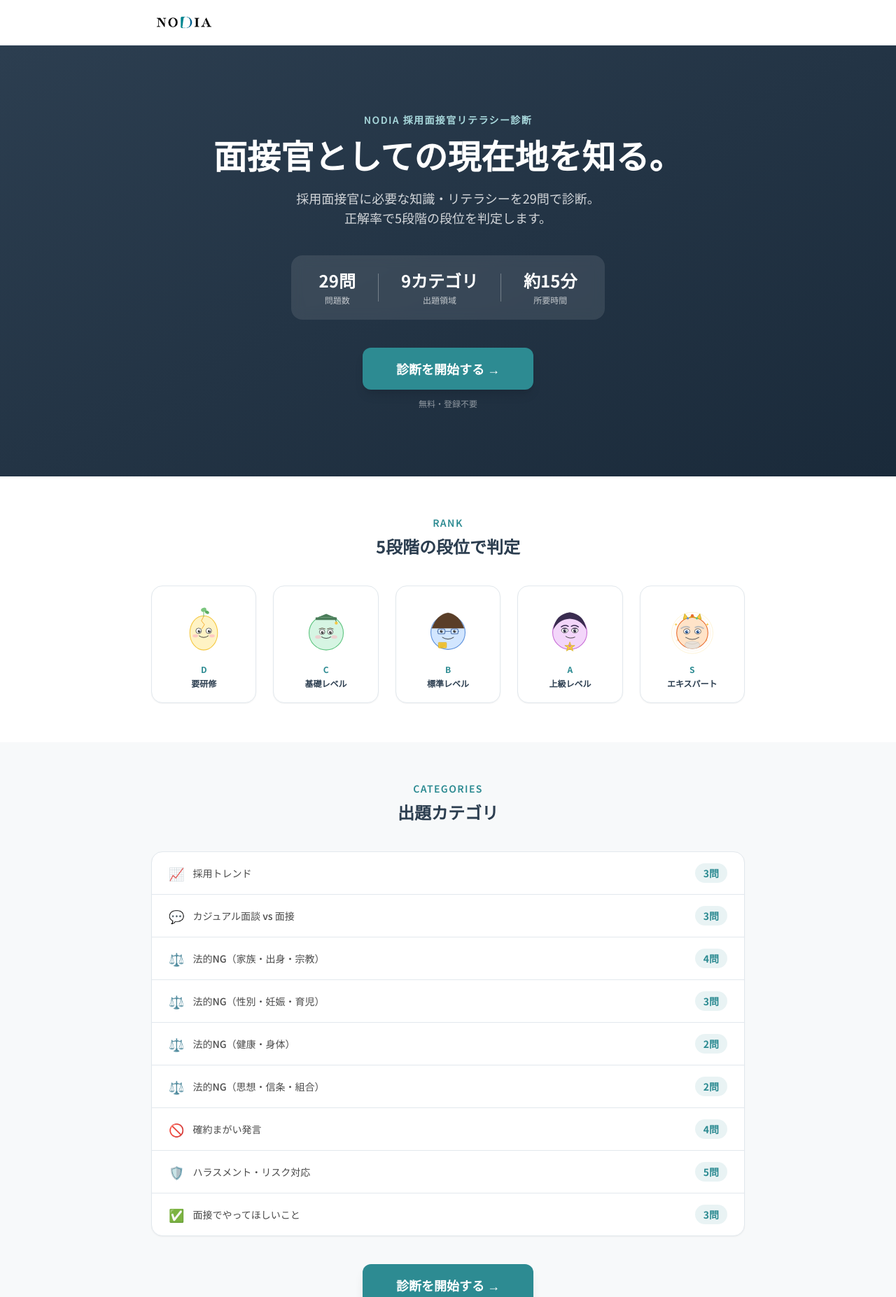
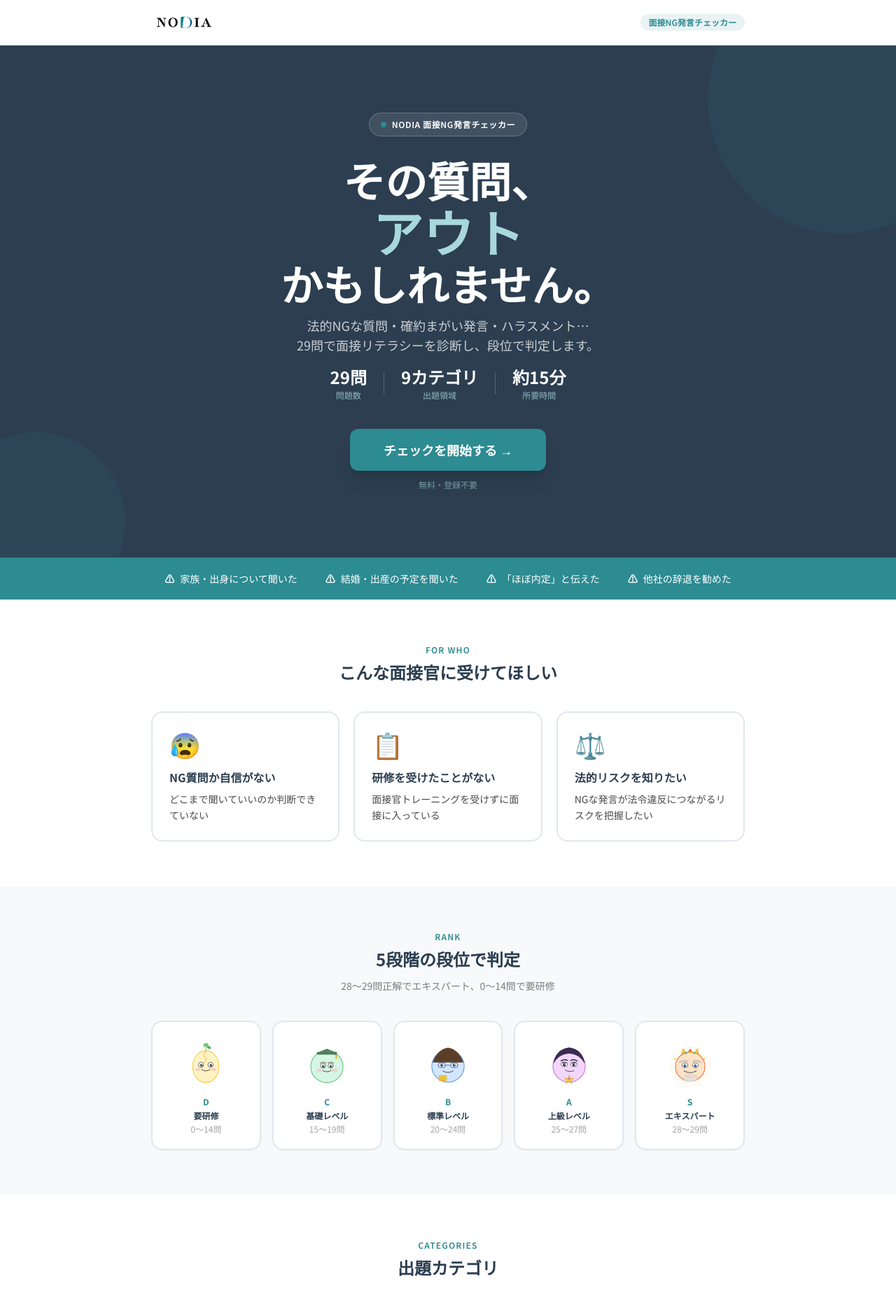
Before and after one commit to kojikobayashi-8931/interviewer-literacy-test, a Next.js app: page / in a window 1280 px wide. Shown: the top 1854 px of the page at 70% size. Built offline with nearby package versions, Linux system fonts and the light colour scheme.

Commit message:
Add files via upload

```diff
--- a/src/app/api/og/route.tsx
+++ b/src/app/api/og/route.tsx
@@ -35,7 +35,7 @@ export async function GET(req: NextRequest) {
             fontWeight: "600",
           }}
         >
-          採用面接官リテラシー診断 | NODIA
+          面接NG発言チェッカー | NODIA
         </div>
         {name && (
           <div
--- a/src/app/layout.tsx
+++ b/src/app/layout.tsx
@@ -2,12 +2,12 @@ import type { Metadata } from "next";
 import "./globals.css";
 
 export const metadata: Metadata = {
-  title: "採用面接官リテラシー診断 | NODIA",
+  title: "面接NG発言チェッカー | NODIA",
   description:
-    "面接官としての知識・リテラシーを29問で診断。段位でレベルを判定します。NODIAが提供する採用担当者向け無料診断ツール。",
+    "その質問、アウトかもしれません。採用面接官に必要な知識・リテラシーを29問で診断。NGな質問・発言を理解して、リスクのない面接を実現しましょう。",
   openGraph: {
-    title: "採用面接官リテラシー診断 | NODIA",
-    description: "面接官としての知識を29問で診断。段位でレベルを判定します。",
+    title: "面接NG発言チェッカー | NODIA",
+    description: "その質問、アウトかもしれません。29問で面接リテラシーを診断。",
     type: "website",
   },
   twitter: {
@@ -24,7 +24,7 @@ export default function RootLayout({
     <html lang="ja">
       <body className="min-h-screen bg-base">
         <header className="bg-white border-b border-border shadow-sm">
-          <div className="max-w-4xl mx-auto px-6 py-4 flex items-center">
+          <div className="max-w-4xl mx-auto px-6 py-4 flex items-center justify-between">
             <a href="https://nodia.co.jp/" target="_blank" rel="noopener noreferrer">
               {/* eslint-disable-next-line @next/next/no-img-element */}
               <img
@@ -33,15 +33,17 @@ export default function RootLayout({
                 className="h-8 w-auto"
               />
             </a>
+            <span className="text-xs font-body font-semibold text-accent bg-accent bg-opacity-10 px-3 py-1 rounded-full">
+              面接NG発言チェッカー
+            </span>
           </div>
         </header>
         <main>{children}</main>
-        <footer className="mt-16 bg-main py-8">
+        <footer className="mt-0 bg-main py-10">
           <div className="max-w-4xl mx-auto px-6 text-center">
-            <p className="text-xs text-white opacity-70 font-body">
-              © 2026 NODIA Inc. All Rights Reserved.
-            </p>
-            <p className="text-xs mt-2 font-body">
+            <p className="text-sm font-body font-bold text-white mb-1">面接NG発言チェッカー</p>
+            <p className="text-xs font-body text-white opacity-50 mb-4">Powered by NODIA</p>
+            <p className="text-xs font-body">
               <a
                 href="https://nodia.co.jp/privacy.html"
                 target="_blank"
@@ -59,6 +61,9 @@ export default function RootLayout({
                 NODIAサイトへ
               </a>
             </p>
+            <p className="text-xs text-white opacity-30 font-body mt-4">
+              © 2026 NODIA Inc. All Rights Reserved.
+            </p>
           </div>
         </footer>
       </body>
--- a/src/app/page.tsx
+++ b/src/app/page.tsx
@@ -9,67 +9,145 @@ export default function TopPage() {
     <div className="bg-base">
 
       {/* Hero */}
-      <section className="bg-gradient-to-br from-main to-[#1a2a3a] text-white">
-        <div className="max-w-4xl mx-auto px-6 py-16 md:py-24 text-center">
-          <p className="text-accent-light font-body text-sm font-semibold tracking-widest uppercase mb-4">
-            NODIA 採用面接官リテラシー診断
-          </p>
-          <h1 className="font-body text-3xl md:text-5xl font-bold leading-tight mb-6">
-            面接官としての現在地を知る。
-          </h1>
-          <p className="text-white text-opacity-80 font-body text-base md:text-lg mb-10 max-w-xl mx-auto leading-relaxed">
-            採用面接官に必要な知識・リテラシーを29問で診断。<br className="hidden md:block" />
-            正解率で5段階の段位を判定します。
-          </p>
+      <section className="relative overflow-hidden bg-main">
+        {/* 背景デコレーション */}
+        <div className="absolute top-0 right-0 w-96 h-96 rounded-full opacity-10" style={{ background: "#2D8B92", transform: "translate(30%, -30%)" }} />
+        <div className="absolute bottom-0 left-0 w-64 h-64 rounded-full opacity-10" style={{ background: "#2D8B92", transform: "translate(-30%, 30%)" }} />
 
-          {/* Stats */}
-          <div className="inline-flex items-center gap-8 bg-white bg-opacity-10 backdrop-blur rounded-2xl px-10 py-5 mb-10">
-            <div className="text-center">
-              <p className="text-2xl font-bold font-body text-white">29問</p>
-              <p className="text-xs font-body text-white text-opacity-70 mt-1">問題数</p>
+        <div className="relative max-w-4xl mx-auto px-6 py-16 md:py-24">
+          <div className="text-center">
+            {/* バッジ */}
+            <div className="inline-flex items-center gap-2 bg-white bg-opacity-10 border border-white border-opacity-20 rounded-full px-4 py-2 mb-8">
+              <span className="w-2 h-2 rounded-full bg-[#2D8B92] animate-pulse" />
+              <span className="text-white font-body text-xs font-semibold tracking-wider">
+                NODIA 面接NG発言チェッカー
+              </span>
             </div>
-            <div className="w-px h-10 bg-white bg-opacity-30" />
-            <div className="text-center">
-              <p className="text-2xl font-bold font-body text-white">9カテゴリ</p>
-              <p className="text-xs font-body text-white text-opacity-70 mt-1">出題領域</p>
+
+            {/* メインキャッチ */}
+            <h1 className="font-body font-bold text-white leading-tight mb-4">
+              <span className="block text-4xl md:text-6xl mb-2">
+                その質問、
+              </span>
+              <span
+                className="block text-5xl md:text-7xl font-black"
+                style={{ color: "#A8D8DC" }}
+              >
+                アウト
+              </span>
+              <span className="block text-4xl md:text-6xl mt-2">
+                かもしれません。
+              </span>
+            </h1>
+
+            <p className="text-white font-body text-base md:text-lg mb-4 max-w-lg mx-auto leading-relaxed" style={{ opacity: 0.75 }}>
+              法的NGな質問・確約まがい発言・ハラスメント…<br className="hidden md:block" />
+              29問で面接リテラシーを診断し、段位で判定します。
+            </p>
+
+            {/* Stats */}
+            <div className="flex items-center justify-center gap-6 mb-10">
+              {[
+                { value: "29問", label: "問題数" },
+                { value: "9カテゴリ", label: "出題領域" },
+                { value: "約15分", label: "所要時間" },
+              ].map((s, i) => (
+                <div key={i} className="flex items-center gap-6">
+                  <div className="text-center">
+                    <p className="text-xl md:text-2xl font-bold font-body text-white">{s.value}</p>
+                    <p className="text-xs font-body mt-0.5" style={{ color: "#A8D8DC", opacity: 0.8 }}>{s.label}</p>
+                  </div>
+                  {i < 2 && <div className="w-px h-8 bg-white" style={{ opacity: 0.2 }} />}
+                </div>
+              ))}
             </div>
-            <div className="w-px h-10 bg-white bg-opacity-30" />
-            <div className="text-center">
-              <p className="text-2xl font-bold font-body text-white">約15分</p>
-              <p className="text-xs font-body text-white text-opacity-70 mt-1">所要時間</p>
-            </div>
-          </div>
 
-          <div>
+            {/* CTA */}
             <Link href="/test">
-              <button className="bg-accent text-white font-body font-bold text-lg px-12 py-4 rounded-xl shadow-lg hover:shadow-xl hover:opacity-90 transition-all duration-200 active:scale-95">
-                診断を開始する →
+              <button
+                className="font-body font-bold text-lg px-12 py-4 rounded-xl shadow-xl transition-all duration-200 active:scale-95 hover:scale-105"
+                style={{ backgroundColor: "#2D8B92", color: "#fff" }}
+              >
+                チェックを開始する →
               </button>
             </Link>
-            <p className="text-white text-opacity-50 font-body text-xs mt-3">
+            <p className="font-body text-xs mt-3" style={{ color: "#A8D8DC", opacity: 0.6 }}>
               無料・登録不要
             </p>
           </div>
         </div>
       </section>
 
+      {/* NGワーニングバナー */}
+      <section style={{ backgroundColor: "#2D8B92" }} className="py-5">
+        <div className="max-w-4xl mx-auto px-6">
+          <div className="flex flex-wrap items-center justify-center gap-4 md:gap-10">
+            {[
+              "家族・出身について聞いた",
+              "結婚・出産の予定を聞いた",
+              "「ほぼ内定」と伝えた",
+              "他社の辞退を勧めた",
+            ].map((text) => (
+              <div key={text} className="flex items-center gap-2">
+                <span className="text-white font-bold text-sm">⚠</span>
+                <span className="text-white font-body text-sm">{text}</span>
+              </div>
+            ))}
+          </div>
+        </div>
+      </section>
+
+      {/* こんな人に */}
+      <section className="bg-white py-16">
+        <div className="max-w-4xl mx-auto px-6">
+          <p className="text-center font-body text-xs font-semibold tracking-widest uppercase mb-2" style={{ color: "#2D8B92" }}>FOR WHO</p>
+          <h2 className="text-center font-body text-2xl font-bold text-main mb-10">
+            こんな面接官に受けてほしい
+          </h2>
+          <div className="grid md:grid-cols-3 gap-5">
+            {[
+              { icon: "😰", title: "NG質問か自信がない", desc: "どこまで聞いていいのか判断できていない" },
+              { icon: "📋", title: "研修を受けたことがない", desc: "面接官トレーニングを受けずに面接に入っている" },
+              { icon: "⚖️", title: "法的リスクを知りたい", desc: "NGな発言が法令違反につながるリスクを把握したい" },
+            ].map((item) => (
+              <div
+                key={item.title}
+                className="rounded-2xl p-6 border-2 border-border hover:border-[#2D8B92] transition-colors"
+              >
+                <span className="text-4xl mb-4 block">{item.icon}</span>
+                <h3 className="font-body font-bold text-main text-base mb-2">{item.title}</h3>
+                <p className="font-body text-text text-sm leading-relaxed">{item.desc}</p>
+              </div>
+            ))}
+          </div>
+        </div>
+      </section>
+
       {/* 段位紹介 */}
-      <section className="bg-white py-14">
+      <section className="py-16" style={{ backgroundColor: "#F7F9FA" }}>
         <div className="max-w-4xl mx-auto px-6">
-          <p className="text-center text-accent font-body text-sm font-semibold tracking-widest uppercase mb-2">RANK</p>
-          <h2 className="text-center font-body text-2xl font-bold text-main mb-10">
+          <p className="text-center font-body text-xs font-semibold tracking-widest uppercase mb-2" style={{ color: "#2D8B92" }}>RANK</p>
+          <h2 className="text-center font-body text-2xl font-bold text-main mb-3">
             5段階の段位で判定
           </h2>
-          <div className="grid grid-cols-5 gap-3 md:gap-6">
+          <p className="text-center font-body text-sm text-text mb-10" style={{ opacity: 0.7 }}>
+            28〜29問正解でエキスパート、0〜14問で要研修
+          </p>
+          <div className="grid grid-cols-5 gap-3 md:gap-4">
             {ranks.map((rank) => (
               <div
                 key={rank.id}
-                className="flex flex-col items-center text-center p-3 md:p-5 bg-white rounded-2xl border border-border shadow-sm hover:shadow-md transition-shadow"
+                className="flex flex-col items-center text-center p-3 md:p-5 bg-white rounded-2xl border-2 border-border hover:border-[#2D8B92] transition-colors shadow-sm"
               >
-                <RankIcon rankId={rank.id} size={72} className="mb-3" />
-                <span className="text-accent font-body text-xs font-bold mb-1">{rank.grade}</span>
+                <RankIcon rankId={rank.id} size={68} className="mb-3" />
+                <span className="font-body text-xs font-black mb-1" style={{ color: "#2D8B92" }}>
+                  {rank.grade}
+                </span>
                 <span className="text-main font-body text-xs font-semibold leading-tight">
                   {rank.label}
+                </span>
+                <span className="font-body text-xs mt-1" style={{ color: "#4A4A4A", opacity: 0.5 }}>
+                  {rank.minScore}〜{rank.maxScore}問
                 </span>
               </div>
             ))}
@@ -77,36 +155,37 @@ export default function TopPage() {
         </div>
       </section>
 
-      {/* 出題カテゴリ + CTA */}
-      <section className="bg-surface py-14">
+      {/* 出題カテゴリ */}
+      <section className="bg-white py-16">
         <div className="max-w-4xl mx-auto px-6">
-          <p className="text-center text-accent font-body text-sm font-semibold tracking-widest uppercase mb-2">CATEGORIES</p>
+          <p className="text-center font-body text-xs font-semibold tracking-widest uppercase mb-2" style={{ color: "#2D8B92" }}>CATEGORIES</p>
           <h2 className="text-center font-body text-2xl font-bold text-main mb-10">
             出題カテゴリ
           </h2>
-          <div className="bg-white rounded-2xl border border-border shadow-sm overflow-hidden mb-10">
+          <div className="grid md:grid-cols-2 gap-3 mb-10">
             {[
-              { name: "採用トレンド", count: 3, icon: "📈" },
-              { name: "カジュアル面談 vs 面接", count: 3, icon: "💬" },
-              { name: "法的NG（家族・出身・宗教）", count: 4, icon: "⚖️" },
-              { name: "法的NG（性別・妊娠・育児）", count: 3, icon: "⚖️" },
-              { name: "法的NG（健康・身体）", count: 2, icon: "⚖️" },
-              { name: "法的NG（思想・信条・組合）", count: 2, icon: "⚖️" },
-              { name: "確約まがい発言", count: 4, icon: "🚫" },
-              { name: "ハラスメント・リスク対応", count: 5, icon: "🛡️" },
-              { name: "面接でやってほしいこと", count: 3, icon: "✅" },
-            ].map((cat, i) => (
+              { name: "採用トレンド", count: 3, icon: "📈", color: "#2D8B92" },
+              { name: "カジュアル面談 vs 面接", count: 3, icon: "💬", color: "#2D8B92" },
+              { name: "法的NG（家族・出身・宗教）", count: 4, icon: "🚫", color: "#E74C3C" },
+              { name: "法的NG（性別・妊娠・育児）", count: 3, icon: "🚫", color: "#E74C3C" },
+              { name: "法的NG（健康・身体）", count: 2, icon: "🚫", color: "#E74C3C" },
+              { name: "法的NG（思想・信条・組合）", count: 2, icon: "🚫", color: "#E74C3C" },
+              { name: "確約まがい発言", count: 4, icon: "⚠️", color: "#E67E22" },
+              { name: "ハラスメント・リスク対応", count: 5, icon: "🛡️", color: "#8E44AD" },
+              { name: "面接でやってほしいこと", count: 3, icon: "✅", color: "#27AE60" },
+            ].map((cat) => (
               <div
                 key={cat.name}
-                className={`flex items-center justify-between px-6 py-4 ${
-                  i !== 8 ? "border-b border-border" : ""
-                }`}
+                className="flex items-center justify-between px-5 py-4 rounded-xl border border-border hover:border-[#A8D8DC] transition-colors bg-white"
               >
                 <div className="flex items-center gap-3">
-                  <span className="text-lg">{cat.icon}</span>
+                  <span className="text-xl">{cat.icon}</span>
                   <span className="text-text font-body text-sm font-medium">{cat.name}</span>
                 </div>
-                <span className="text-accent font-body text-sm font-bold bg-accent bg-opacity-10 px-3 py-1 rounded-full">
+                <span
+                  className="font-body text-xs font-bold px-3 py-1 rounded-full text-white shrink-0 ml-3"
+                  style={{ backgroundColor: cat.color }}
+                >
                   {cat.count}問
                 </span>
               </div>
@@ -116,11 +195,14 @@ export default function TopPage() {
           {/* CTA */}
           <div className="text-center">
             <Link href="/test">
-              <button className="bg-accent text-white font-body font-bold text-lg px-12 py-4 rounded-xl shadow-lg hover:shadow-xl hover:opacity-90 transition-all duration-200 active:scale-95">
-                診断を開始する →
+              <button
+                className="font-body font-bold text-lg px-12 py-4 rounded-xl shadow-lg transition-all duration-200 active:scale-95 hover:scale-105 hover:shadow-xl"
+                style={{ backgroundColor: "#2D8B92", color: "#fff" }}
+              >
+                チェックを開始する →
               </button>
             </Link>
-            <p className="text-text font-body text-xs mt-3 opacity-60">
+            <p className="font-body text-xs mt-3" style={{ color: "#4A4A4A", opacity: 0.5 }}>
               無料・約15分・29問
             </p>
           </div>
@@ -128,25 +210,31 @@ export default function TopPage() {
       </section>
 
       {/* 診断の流れ */}
-      <section className="bg-white py-14">
+      <section className="py-16" style={{ backgroundColor: "#2C3E50" }}>
         <div className="max-w-4xl mx-auto px-6">
-          <p className="text-center text-accent font-body text-sm font-semibold tracking-widest uppercase mb-2">HOW IT WORKS</p>
-          <h2 className="text-center font-body text-2xl font-bold text-main mb-10">
+          <p className="text-center font-body text-xs font-semibold tracking-widest uppercase mb-2" style={{ color: "#A8D8DC" }}>HOW IT WORKS</p>
+          <h2 className="text-center font-body text-2xl font-bold text-white mb-12">
             診断の流れ
           </h2>
-          <div className="grid md:grid-cols-4 gap-6">
+          <div className="grid md:grid-cols-4 gap-8">
             {[
-              { step: "01", title: "診断スタート", desc: "「診断を開始する」をクリック" },
+              { step: "01", title: "スタート", desc: "ボタンをクリックして開始" },
               { step: "02", title: "29問に回答", desc: "4択形式で1問ずつ回答" },
               { step: "03", title: "情報を入力", desc: "お名前・メール・職種を入力" },
               { step: "04", title: "結果を確認", desc: "段位・スコア・解説を表示" },
-            ].map((item) => (
-              <div key={item.step} className="text-center">
-                <div className="w-12 h-12 bg-accent text-white font-body font-bold text-lg rounded-full flex items-center justify-center mx-auto mb-4">
+            ].map((item, i) => (
+              <div key={item.step} className="text-center relative">
+                {i < 3 && (
+                  <div className="hidden md:block absolute top-5 left-[calc(50%+24px)] w-[calc(100%-48px)] h-px" style={{ backgroundColor: "#2D8B92", opacity: 0.4 }} />
+                )}
+                <div
+                  className="w-12 h-12 font-body font-black text-white text-base rounded-full flex items-center justify-center mx-auto mb-4 relative z-10"
+                  style={{ backgroundColor: "#2D8B92" }}
+                >
                   {item.step}
                 </div>
-                <h3 className="font-body font-bold text-main text-base mb-2">{item.title}</h3>
-                <p className="font-body text-text text-sm leading-relaxed">{item.desc}</p>
+                <h3 className="font-body font-bold text-white text-sm mb-2">{item.title}</h3>
+                <p className="font-body text-xs leading-relaxed" style={{ color: "#A8D8DC", opacity: 0.7 }}>{item.desc}</p>
               </div>
             ))}
           </div>
```
